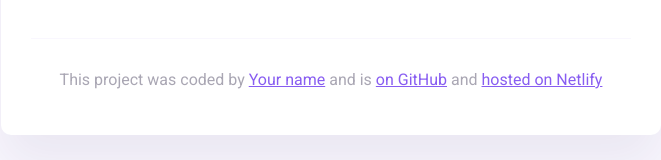
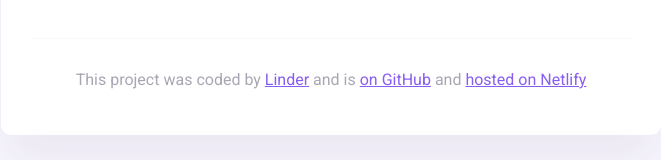
Before and after one commit to one-achiever/hosting, a website built with Parcel: page index.html in a window 1280 px wide. Shown: the part 325-485 px from the top of the page, without its empty margins (309-970 px from the left). Built offline with nearby package versions, Linux system fonts and the light colour scheme.

Commit message:
updated footer

```diff
--- a/index.html
+++ b/index.html
@@ -47,7 +47,7 @@
       <footer>
         <p>
           This project was coded by
-          <a href="#" target="_blank">Your name</a> and is
+          <a href="#" target="_blank">Linder</a> and is
           <a href="#" target="_blank"> on GitHub</a> and
           <a href="#" target="_blank">hosted on Netlify</a>
         </p>
```
